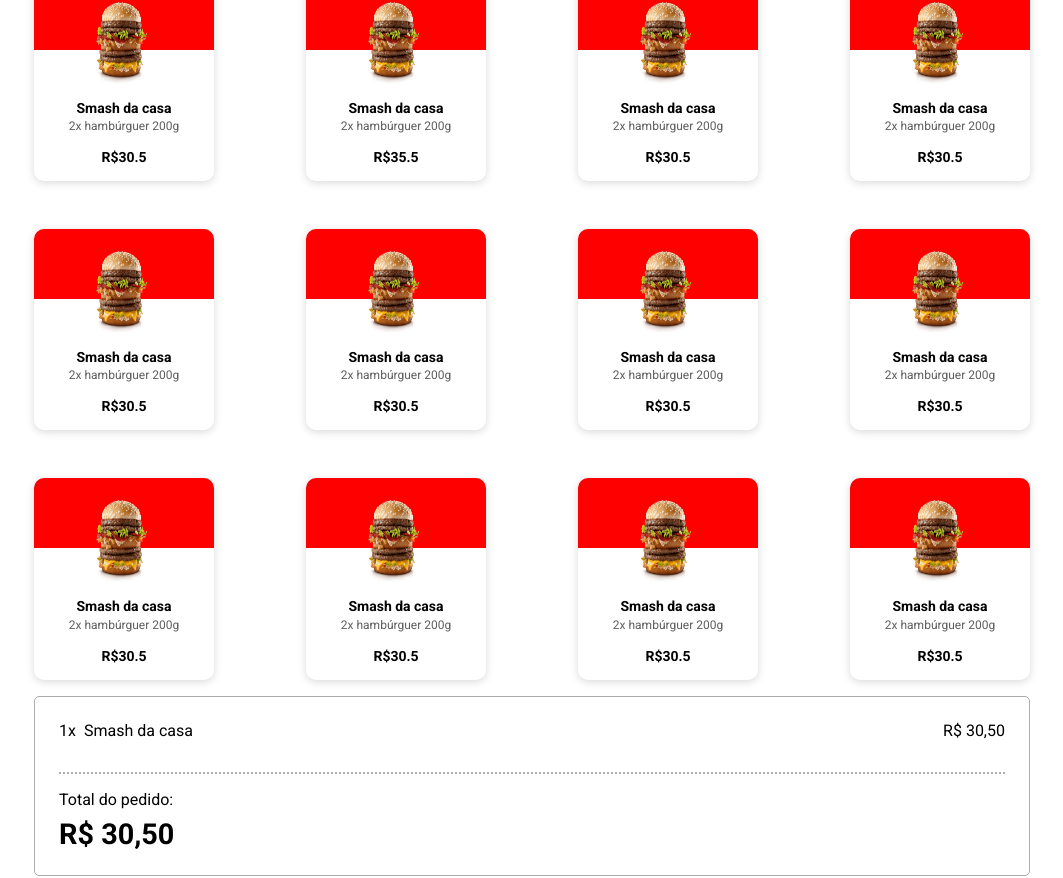
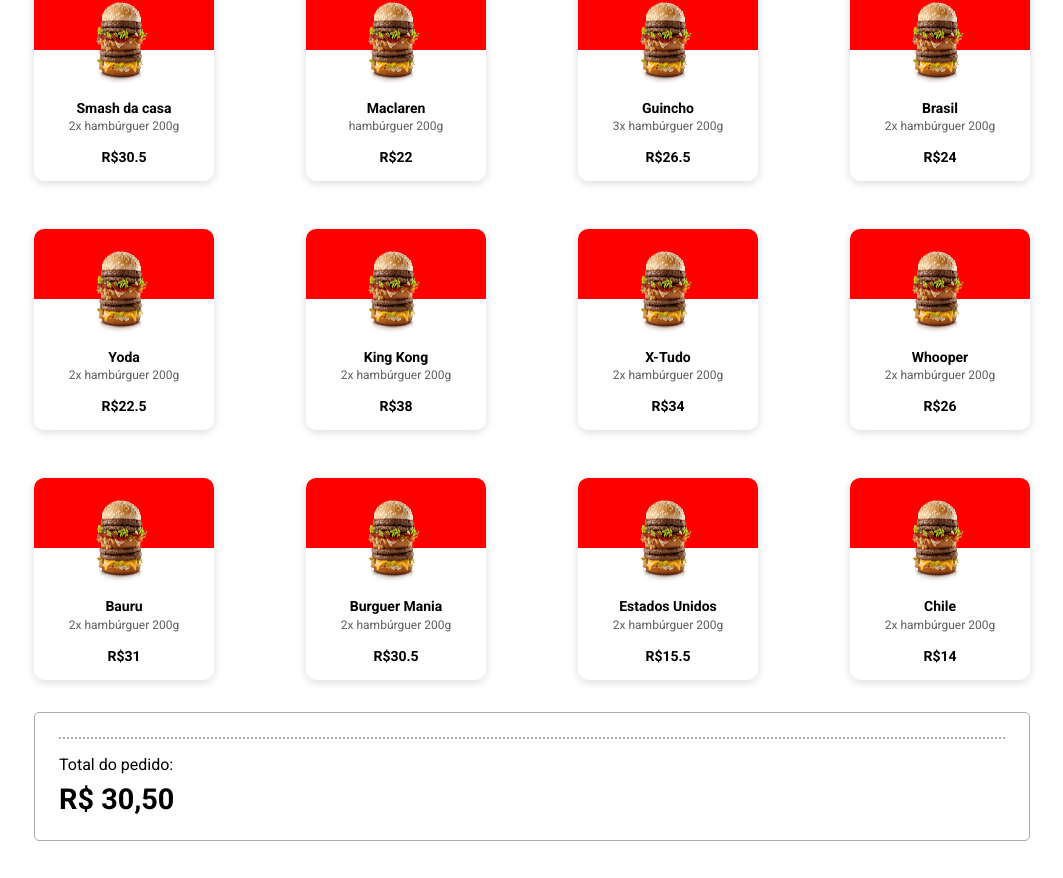
Before and after one commit to lucasveigaa/teste-devio, a React (Vite) app: page / in a window 1280 px wide. Shown: the part 576-1454 px from the top of the page, without its empty margins (62-1125 px from the left). Built offline with nearby package versions, Linux system fonts and the light colour scheme.

Commit message:
feat: creating cart context and adding order in modal

```diff
--- a/src/App.tsx
+++ b/src/App.tsx
@@ -1,5 +1,6 @@
 import Modal from 'react-modal';
 import { BrowserRouter } from 'react-router-dom';
+import { CartProvider } from './contexts/CartContext';
 import { Router } from './Router';
 import { GlobalStyle } from './styles/global';
 
@@ -9,8 +10,10 @@
   return (
     <div>
       <BrowserRouter>
-        <Router />
-        <GlobalStyle />
+        <CartProvider>
+          <Router />
+          <GlobalStyle />
+        </CartProvider>
       </BrowserRouter>
     </div>
   );
--- a/src/components/CardProduct/index.tsx
+++ b/src/components/CardProduct/index.tsx
@@ -1,3 +1,4 @@
+import { TypeProduct } from '../../types';
 import { BackgroundColor, Container } from './styles';
 
 interface CardProductProps {
@@ -5,6 +6,9 @@
   title: string;
   description: string;
   price: number;
+  id: number;
+  setSelectedProduct: React.Dispatch<React.SetStateAction<TypeProduct>>;
+  setModalisOpen: React.Dispatch<React.SetStateAction<boolean>>;
 }
 
 export function CardProduct({
@@ -12,9 +16,18 @@
   title,
   description,
   price,
+  id,
+  setSelectedProduct,
+  setModalisOpen,
 }: CardProductProps) {
+  function handleProduct() {
+    const product = { id, image, title, description, price };
+    setSelectedProduct(product);
+    setModalisOpen(true);
+  }
+
   return (
-    <Container>
+    <Container onClick={() => handleProduct()}>
       <BackgroundColor />
       <img src={image} alt="Hamburguer" />
       <strong>{title}</strong>
--- a/src/components/CardProduct/styles.ts
+++ b/src/components/CardProduct/styles.ts
@@ -8,6 +8,10 @@
   box-shadow: rgba(0, 0, 0, 0.15) 0px 2px 8px;
   padding-bottom: 1rem;
   border-radius: 10px;
+
+  &:hover {
+    cursor: pointer;
+  }
 
   @media (max-width: 768px) {
     width: 150px;
--- a/src/components/CardProductModal/index.tsx
+++ b/src/components/CardProductModal/index.tsx
@@ -1,5 +1,4 @@
 import { FaMinus, FaPlus } from 'react-icons/fa';
-import imgHamburguer from '../../assets/category-hamburguer.png';
 import {
   Container,
   ContainerDescriptionItem,
@@ -7,28 +6,51 @@
   SubContainer,
 } from './styled';
 
-export function CardProdctModal() {
+interface CardProductModalProps {
+  amountProduct: number;
+  setAmountProduct: React.Dispatch<React.SetStateAction<number>>;
+  image: string;
+  description: string;
+  price: number;
+  title: string;
+}
+
+export function CardProductModal({
+  amountProduct,
+  setAmountProduct,
+  image,
+  description,
+  price,
+  title,
+}: CardProductModalProps) {
+  function handleDecreaseAmount() {
+    if (amountProduct > 1) {
+      setAmountProduct(amountProduct - 1);
+    }
+  }
+
+  function handleIncreaseAmount() {
+    setAmountProduct(amountProduct + 1);
+  }
+
   return (
     <Container>
-      <img src={imgHamburguer} alt="Imagem de um hamburger" />
+      <img src={image} alt="Imagem de um hamburger" />
       <SubContainer>
         <ContainerDescriptionItem>
-          <strong>Smash da casa</strong>
-          <p>
-            2x hambúrguer 200g, queijo cheddar, tomate, alface, picles, cebola e
-            molho da casa
-          </p>
+          <strong>{title}</strong>
+          <p>{description}</p>
           <div>
-            <button type="button">
+            <button onClick={handleDecreaseAmount} type="button">
               <FaMinus />
             </button>
-            <span>1</span>
-            <button type="button">
+            <span>{amountProduct}</span>
+            <button onClick={handleIncreaseAmount} type="button">
               <FaPlus />
             </button>
           </div>
         </ContainerDescriptionItem>
-        <ItemValue>R$30,50</ItemValue>
+        <ItemValue>R${price}</ItemValue>
       </SubContainer>
     </Container>
   );
--- a/src/components/ModalRequest/index.tsx
+++ b/src/components/ModalRequest/index.tsx
@@ -1,10 +1,13 @@
+import { useContext, useEffect, useState } from 'react';
 import Modal from 'react-modal';
 import baconImg from '../../assets/bacon.png';
 import cheedarImg from '../../assets/cheese.png';
 import closeIcon from '../../assets/close-icon.svg';
 import molhobbqImg from '../../assets/molhobbq.png';
+import { CartContext } from '../../contexts/CartContext';
+import { ProductProps, TypeProduct } from '../../types';
 import { CardAdditionalIngredient } from '../CardAdditionalIngredient';
-import { CardProdctModal } from '../CardProductModal';
+import { CardProductModal } from '../CardProductModal';
 import {
   ButtonFinalizeRequest,
   ContainerButtons,
@@ -19,15 +22,32 @@
 interface ModalRequestProps {
   modalIsOpen: boolean;
   setModalisOpen: React.Dispatch<React.SetStateAction<boolean>>;
+  selectedProduct: TypeProduct;
 }
 
 export function ModalRequest({
   modalIsOpen,
   setModalisOpen,
+  selectedProduct,
 }: ModalRequestProps) {
+  const { description, id, image, price, title } = selectedProduct;
+  const [amountProduct, setAmountProduct] = useState(1);
+  const [productToCart, setProductToCart] = useState({} as ProductProps);
+  const { addToCart } = useContext(CartContext);
+
+  useEffect(() => {
+    setProductToCart({ description, id, image, price, title, amountProduct });
+  }, [amountProduct]);
+
   function closeModal() {
     setModalisOpen(false);
   }
+
+  function handleAddToCart(product: ProductProps) {
+    addToCart(product);
+    closeModal();
+  }
+
   return (
     <Modal
       overlayClassName="react-modal-overlay"
@@ -44,7 +64,14 @@
           <img src={closeIcon} alt="Botão para fechar o modal" />
         </button>
         <h1>Revise seu pedido!</h1>
-        <CardProdctModal />
+        <CardProductModal
+          amountProduct={amountProduct}
+          setAmountProduct={setAmountProduct}
+          image={image}
+          description={description}
+          title={title}
+          price={price}
+        />
         <TextStrong>Adicionais</TextStrong>
         <ExplicationText>
           Selecione os ingredientes que você quer adicionar a mais no seu
@@ -87,7 +114,11 @@
           <ButtonFinalizeRequest variant="white" type="button">
             Continuar adicionando
           </ButtonFinalizeRequest>
-          <ButtonFinalizeRequest variant="green" type="button">
+          <ButtonFinalizeRequest
+            variant="green"
+            type="button"
+            onClick={() => handleAddToCart(productToCart)}
+          >
             Adicionar ao pedido
           </ButtonFinalizeRequest>
         </ContainerButtons>
--- /dev/null
+++ b/src/contexts/CartContext.tsx
@@ -0,0 +1,22 @@
+import { createContext, PropsWithChildren, useState } from 'react';
+import { ProductProps } from '../types';
+
+interface CartContextType {
+  addToCart: (product: ProductProps) => void;
+  cart: ProductProps[];
+}
+
+export const CartContext = createContext({} as CartContextType);
+
+export function CartProvider({ children }: PropsWithChildren) {
+  const [cart, setCart] = useState<ProductProps[]>([]);
+
+  function addToCart(product: ProductProps) {
+    setCart([...cart, product]);
+  }
+  return (
+    <CartContext.Provider value={{ addToCart, cart }}>
+      {children}
+    </CartContext.Provider>
+  );
+}
--- a/src/pages/Home/index.tsx
+++ b/src/pages/Home/index.tsx
@@ -1,4 +1,4 @@
-import { useState } from 'react';
+import { useContext, useState } from 'react';
 import categoryDesserts from '../../assets/category-desserts.png';
 import categoryDrinks from '../../assets/category-drinks.png';
 import categoryHamburguer from '../../assets/category-hamburguer.png';
@@ -6,7 +6,9 @@
 import { CardItemCategory } from '../../components/CardItemCategory';
 import { CardProduct } from '../../components/CardProduct';
 import { ModalRequest } from '../../components/ModalRequest';
+import { CartContext } from '../../contexts/CartContext';
 import { Products } from '../../services/products';
+import { TypeProduct } from '../../types';
 import {
   CancelButton,
   Container,
@@ -23,10 +25,16 @@
 
 export function Home() {
   const [modalIsOpen, setModalisOpen] = useState(false);
+  const [selectedProduct, setSelectedProduct] = useState({} as TypeProduct);
+  const { cart } = useContext(CartContext);
 
   return (
     <>
-      <ModalRequest modalIsOpen={modalIsOpen} setModalisOpen={setModalisOpen} />
+      <ModalRequest
+        selectedProduct={selectedProduct}
+        modalIsOpen={modalIsOpen}
+        setModalisOpen={setModalisOpen}
+      />
       <Container>
         <div>
           <h1>Seja bem vindo!</h1>
@@ -51,7 +59,10 @@
           <SubContainerProducts>
             {Products.map(product => (
               <CardProduct
+                setModalisOpen={setModalisOpen}
                 key={product.id}
+                setSelectedProduct={setSelectedProduct}
+                id={product.id}
                 image={product.image}
                 title={product.title}
                 description={product.description}
@@ -61,13 +72,15 @@
           </SubContainerProducts>
         </ContainerProducts>
         <ContainerRequests>
-          <Requests>
-            <div>
-              <span className="amount">1x</span>
-              <span>Smash da casa</span>
-            </div>
-            <span>R$ 30,50</span>
-          </Requests>
+          {cart.map(item => (
+            <Requests key={item.id}>
+              <div>
+                <span className="amount">{item.amountProduct}x</span>
+                <span>{item.title}</span>
+              </div>
+              <span>R$ {item.price}</span>
+            </Requests>
+          ))}
           <ContainerTotalAmount>
             <span>Total do pedido:</span>
             <strong>R$ 30,50</strong>
--- a/src/pages/Home/styles.ts
+++ b/src/pages/Home/styles.ts
@@ -69,7 +69,7 @@
   border-radius: 5px;
   border: 1px solid #acacac;
   padding: 1.5rem;
-  margin-top: 1rem;
+  margin-top: 2rem;
 
   @media (max-width: 500px) {
     width: 90%;
--- a/src/services/products.ts
+++ b/src/services/products.ts
@@ -11,78 +11,78 @@
   {
     id: 2,
     image: hamburguer,
-    title: 'Smash da casa',
-    description: '2x hambúrguer 200g',
-    price: 35.5,
+    title: 'Maclaren',
+    description: 'hambúrguer 200g',
+    price: 22,
   },
   {
     id: 3,
     image: hamburguer,
-    title: 'Smash da casa',
-    description: '2x hambúrguer 200g',
-    price: 30.5,
+    title: 'Guincho',
+    description: '3x hambúrguer 200g',
+    price: 26.5,
   },
   {
     id: 4,
     image: hamburguer,
-    title: 'Smash da casa',
+    title: 'Brasil',
     description: '2x hambúrguer 200g',
-    price: 30.5,
+    price: 24,
   },
   {
     id: 5,
     image: hamburguer,
-    title: 'Smash da casa',
+    title: 'Yoda',
     description: '2x hambúrguer 200g',
-    price: 30.5,
+    price: 22.5,
   },
   {
     id: 6,
     image: hamburguer,
-    title: 'Smash da casa',
+    title: 'King Kong',
     description: '2x hambúrguer 200g',
-    price: 30.5,
+    price: 38,
   },
   {
     id: 7,
     image: hamburguer,
-    title: 'Smash da casa',
+    title: 'X-Tudo',
     description: '2x hambúrguer 200g',
-    price: 30.5,
+    price: 34,
   },
   {
     id: 8,
     image: hamburguer,
-    title: 'Smash da casa',
+    title: 'Whooper',
     description: '2x hambúrguer 200g',
-    price: 30.5,
+    price: 26,
   },
   {
     id: 9,
     image: hamburguer,
-    title: 'Smash da casa',
+    title: 'Bauru',
     description: '2x hambúrguer 200g',
-    price: 30.5,
+    price: 31,
   },
   {
     id: 10,
     image: hamburguer,
-    title: 'Smash da casa',
+    title: 'Burguer Mania',
     description: '2x hambúrguer 200g',
     price: 30.5,
   },
   {
     id: 11,
     image: hamburguer,
-    title: 'Smash da casa',
+    title: 'Estados Unidos',
     description: '2x hambúrguer 200g',
-    price: 30.5,
+    price: 15.5,
   },
   {
     id: 12,
     image: hamburguer,
-    title: 'Smash da casa',
+    title: 'Chile',
     description: '2x hambúrguer 200g',
-    price: 30.5,
+    price: 14,
   },
 ];
--- /dev/null
+++ b/src/types/index.tsx
@@ -0,0 +1,16 @@
+export interface TypeProduct {
+  id: number;
+  image: string;
+  title: string;
+  description: string;
+  price: number;
+}
+
+export interface ProductProps {
+  description: string;
+  id: number;
+  image: string;
+  price: number;
+  title: string;
+  amountProduct: number;
+}
```
